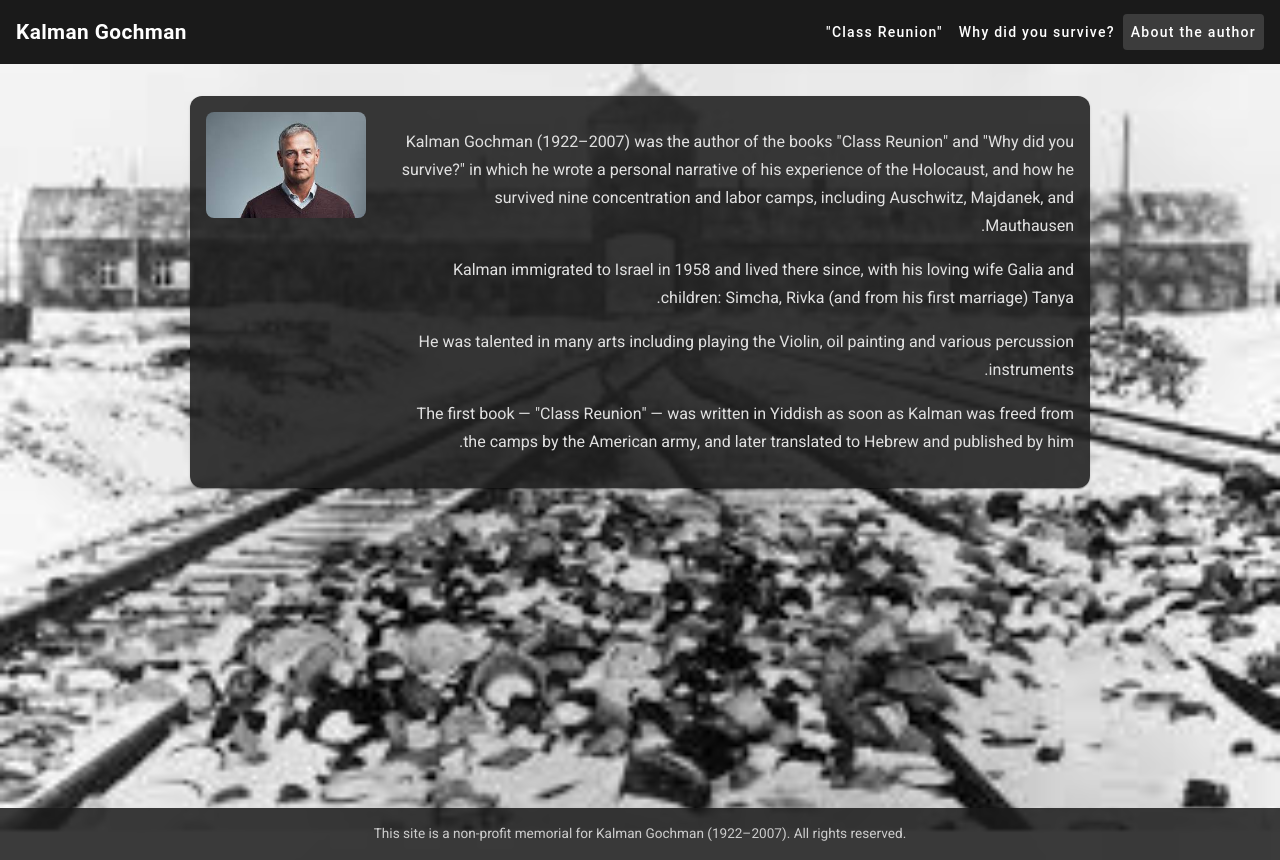
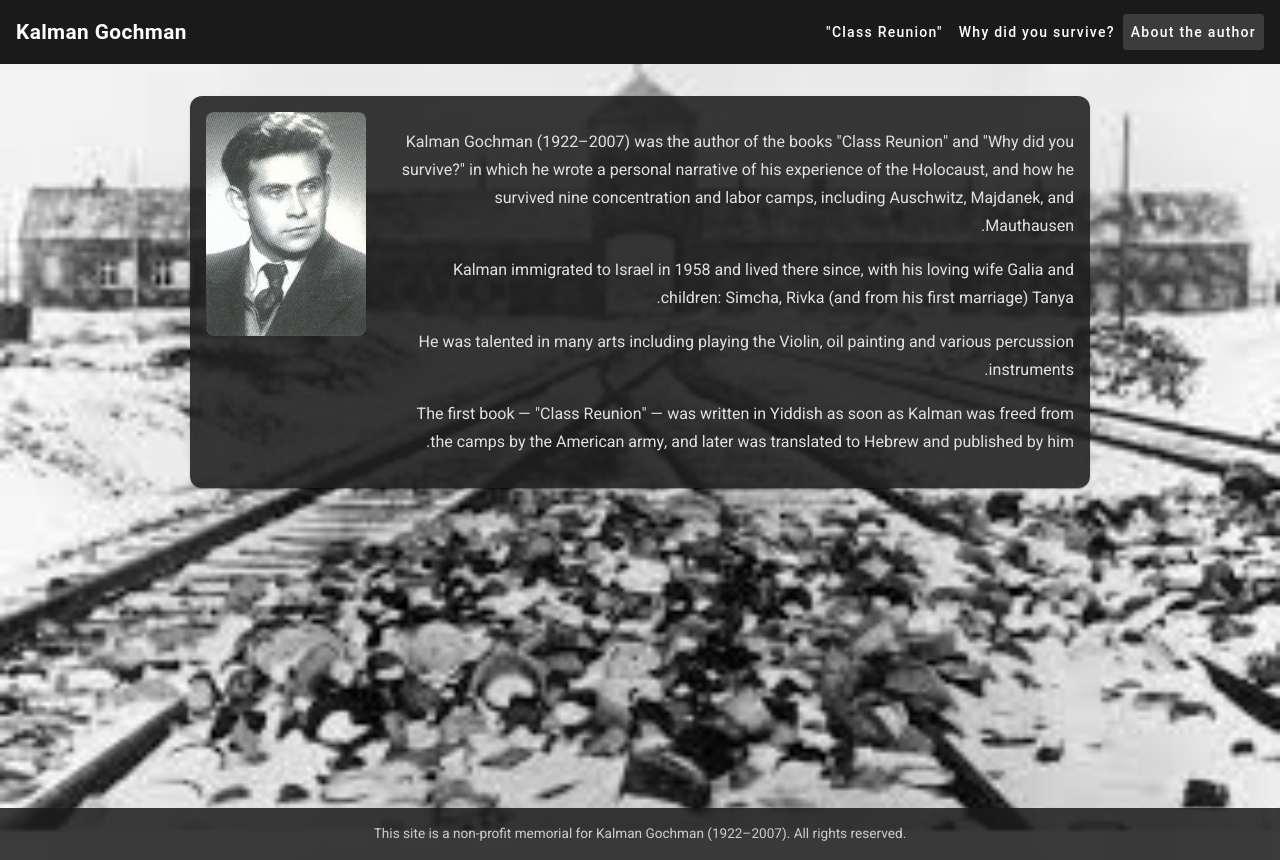
Before and after one commit to GiladGochman/kalman-angular, an Angular app: page /about in a window 1280 px wide. Built offline with nearby package versions, Linux system fonts and the light colour scheme.

Commit message:
changed placeholder photo

```diff
--- a/src/app/about/about.component.html
+++ b/src/app/about/about.component.html
@@ -1,23 +1,28 @@
 <mat-card class="about-card">
   <mat-card-content>
     <div class="about-layout">
-      <img src="assets/man.jpeg" alt="Kalman Gochman" class="author-photo" />
+      <img src="assets/kalman.jpg" alt="Kalman Gochman" class="author-photo" />
       <div class="about-text" dir="rtl">
         <p>
-          Kalman Gochman (1922–2007) was the author of the books "Class Reunion" and "Why did you survive?"
-          in which he wrote a personal narrative of his experience of the Holocaust, and how he survived nine
-          concentration and labor camps, including Auschwitz, Majdanek, and Mauthausen.
+          Kalman Gochman (1922–2007) was the author of the books "Class Reunion"
+          and "Why did you survive?" in which he wrote a personal narrative of
+          his experience of the Holocaust, and how he survived nine
+          concentration and labor camps, including Auschwitz, Majdanek, and
+          Mauthausen.
         </p>
         <p>
-          Kalman immigrated to Israel in 1958 and lived there since, with his loving wife Galia and children:
-          Simcha, Rivka (and from his first marriage) Tanya.
+          Kalman immigrated to Israel in 1958 and lived there since, with his
+          loving wife Galia and children: Simcha, Rivka (and from his first
+          marriage) Tanya.
         </p>
         <p>
-          He was talented in many arts including playing the Violin, oil painting and various percussion instruments.
+          He was talented in many arts including playing the Violin, oil
+          painting and various percussion instruments.
         </p>
         <p>
-          The first book — "Class Reunion" — was written in Yiddish as soon as Kalman was freed from the camps
-          by the American army, and later translated to Hebrew and published by him.
+          The first book — "Class Reunion" — was written in Yiddish as soon as
+          Kalman was freed from the camps by the American army, and later was
+          translated to Hebrew and published by him.
         </p>
       </div>
     </div>
```
Also changed, not shown: src/assets/kalman.jpg (added).
